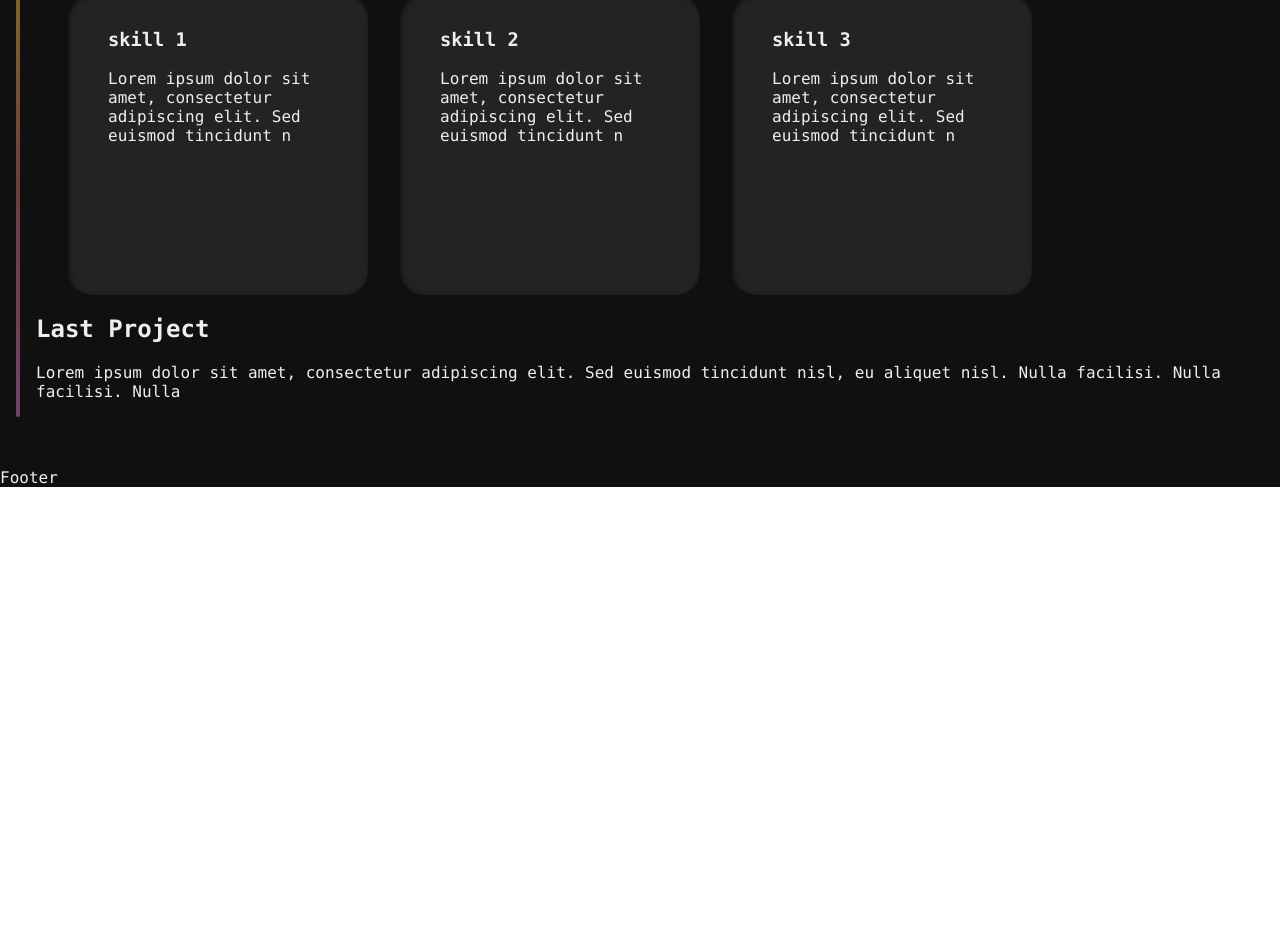
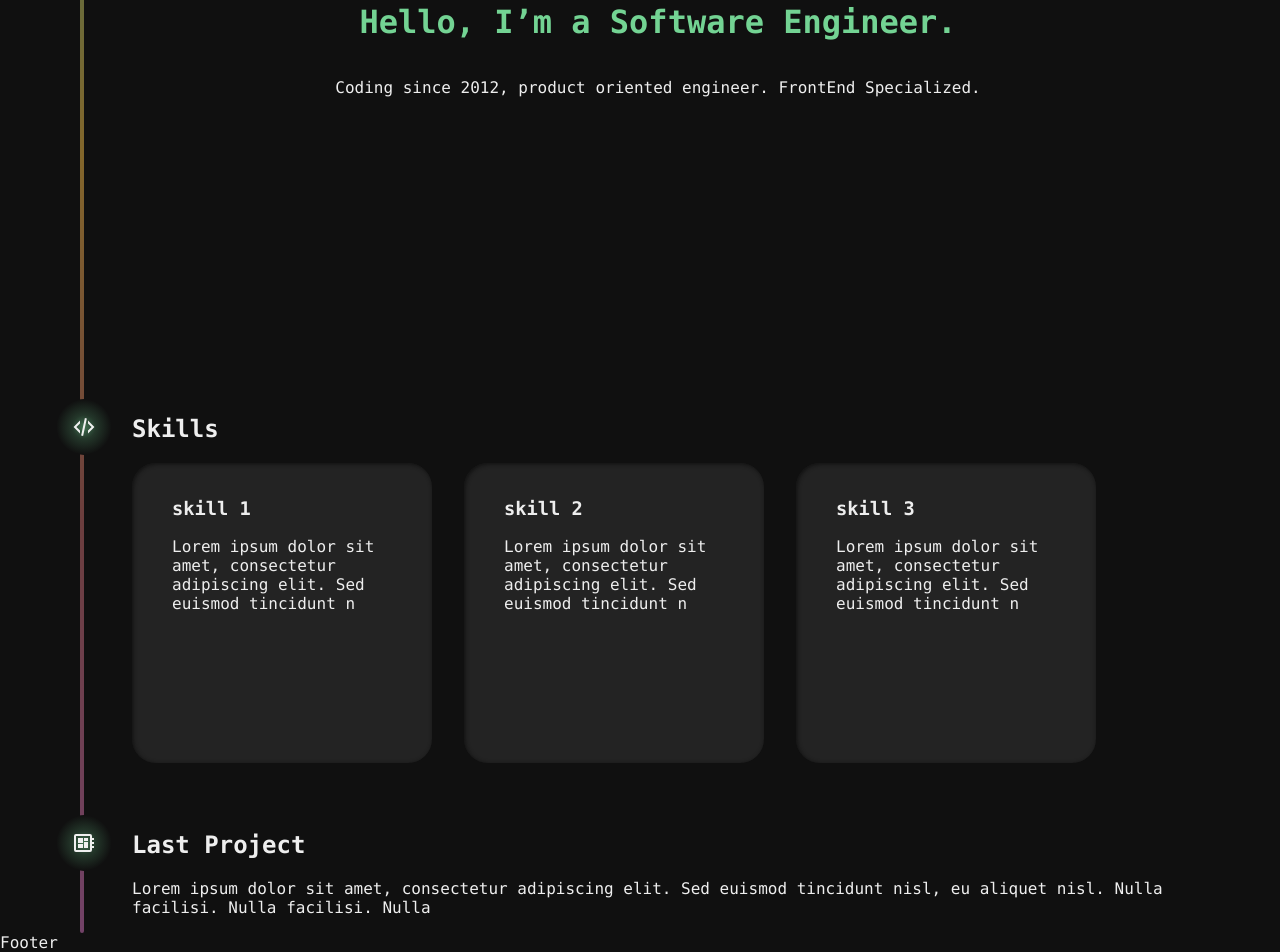
Before and after one commit to OctaviPrats/octaviprats.github.io, a React (Create React App) app in the folder web-source/my-app/: page / in a window 1280 px wide. Shown: the part 313-1265 px from the top of the page. Before the commit the page ends 800 px from the top, so only its background shows below. Built offline with nearby package versions, Linux system fonts and the light colour scheme.

Commit message:
feat: corrected header animation, added sections and more space

```diff
--- a/web-source/my-app/src/components/Header.tsx
+++ b/web-source/my-app/src/components/Header.tsx
@@ -33,9 +33,9 @@ const HeaderTitle = () => {
       <div className="header">
         <div className="header-left-container">
           <div className={`header-left ${active && "header-left-merged"}`}>
-            <span className="invi">{titleParts.left}</span>
+            <span className="header-text invi">{titleParts.left}</span>
             <span className="header-text main-text">{titleParts.main}</span>
-            <span className="invi">{titleParts.right}</span>
+            <span className="header-text invi">{titleParts.right}</span>
           </div>
         </div>
         <div className="header-right">
--- a/web-source/my-app/src/index.css
+++ b/web-source/my-app/src/index.css
@@ -1,6 +1,10 @@
+html {
+  background-color: #101010;
+  color: #eee;
+}
 body {
   margin: 0;
-  font-family: source-code-pro, Menlo, Monaco, Consolas, 'Courier New',
+  font-family: source-code-pro, Menlo, Monaco, Consolas, "Courier New",
     monospace;
   -webkit-font-smoothing: antialiased;
   -moz-osx-font-smoothing: grayscale;
@@ -8,6 +12,6 @@ body {
 }
 
 code {
-  font-family: source-code-pro, Menlo, Monaco, Consolas, 'Courier New',
+  font-family: source-code-pro, Menlo, Monaco, Consolas, "Courier New",
     monospace;
 }
--- a/web-source/my-app/src/pages/Home.tsx
+++ b/web-source/my-app/src/pages/Home.tsx
@@ -37,7 +37,7 @@ const SkillSet = () => {
           height="24px"
         >
           <path
-            fill="#101010"
+            fill="#f0f0f0"
             d="M12.89,3L14.85,3.4L11.11,21L9.15,20.6L12.89,3M19.59,12L16,8.41V5.58L22.42,12L16,18.41V15.58L19.59,12M1.58,12L8,5.58V8.41L4.41,12L8,15.58V18.41L1.58,12Z"
           />
         </svg>
@@ -72,7 +72,21 @@ const SkillSet = () => {
 
 const LastProject = () => {
   return (
-    <div>
+    <div className="home-section">
+      <div className="home-section-icon">
+        <svg
+          xmlns="http://www.w3.org/2000/svg"
+          viewBox="0 0 24 24"
+          width="24px"
+          height="24px"
+        >
+          <title>developer-board</title>
+          <path
+            fill="#f0f0f0"
+            d="M22,9V7H20V5A2,2 0 0,0 18,3H4A2,2 0 0,0 2,5V19A2,2 0 0,0 4,21H18A2,2 0 0,0 20,19V17H22V15H20V13H22V11H20V9H22M18,19H4V5H18V19M6,13H11V17H6V13M12,7H16V10H12V7M6,7H11V12H6V7M12,11H16V17H12V11Z"
+          />
+        </svg>
+      </div>
       <h2>Last Project</h2>
       <p>
         Lorem ipsum dolor sit amet, consectetur adipiscing elit. Sed euismod
--- a/web-source/my-app/src/styles/Header.css
+++ b/web-source/my-app/src/styles/Header.css
@@ -24,7 +24,7 @@
   display: flex;
   justify-content: flex-end;
   transition: 1s all;
-  width: 10rem;
+  width: 12rem;
 }
 .header-left-merged {
   width: 100%;
--- a/web-source/my-app/src/styles/pages/Home.css
+++ b/web-source/my-app/src/styles/pages/Home.css
@@ -1,5 +1,8 @@
 .home {
   display: flex;
+  width: 80rem;
+  max-width: 90vw;
+  margin: 0 auto;
 }
 .magicContainer {
   position: relative;
@@ -60,10 +63,14 @@
   top: calc(10vh - 1.75rem);
 }
 .presentation {
+  height: 75vh;
   display: flex;
   flex-direction: column;
   justify-content: center;
   align-items: center;
+}
+.presentation h1 {
+  color: #73d393;
 }
 .skill-list {
   display: flex;
```
